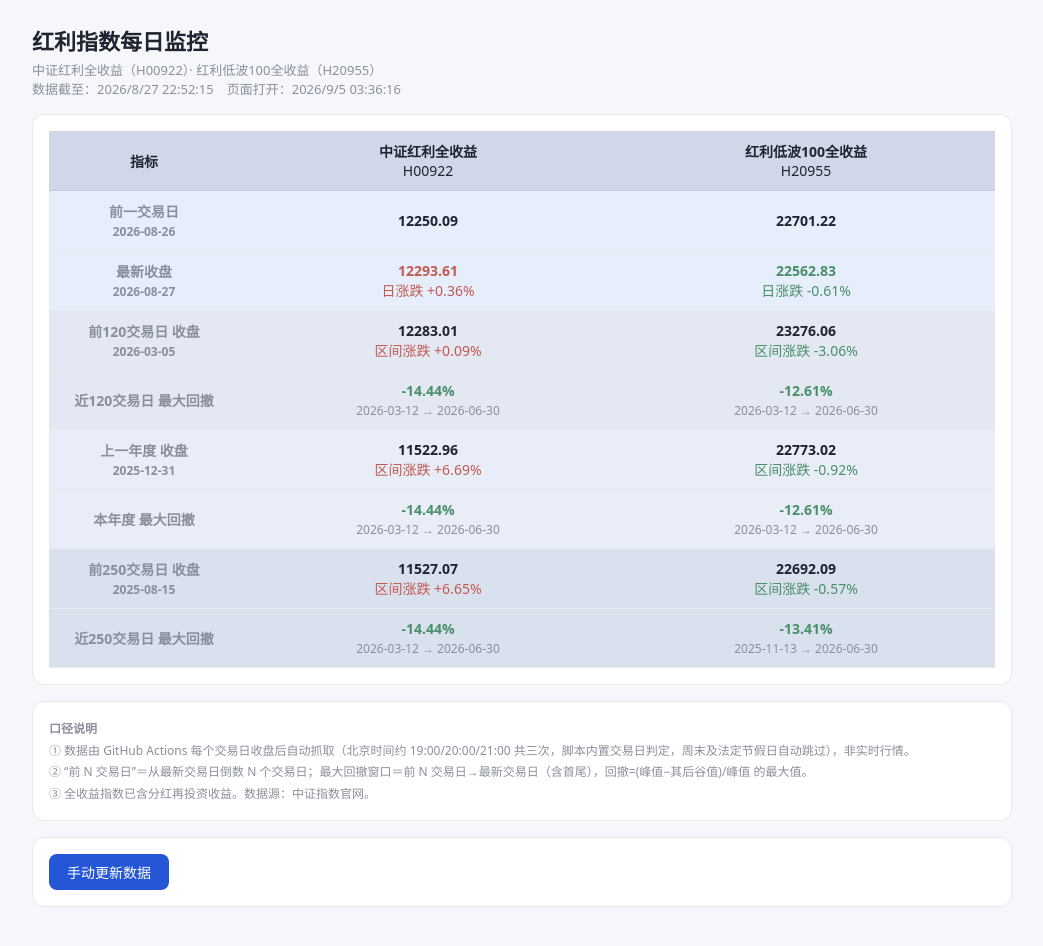
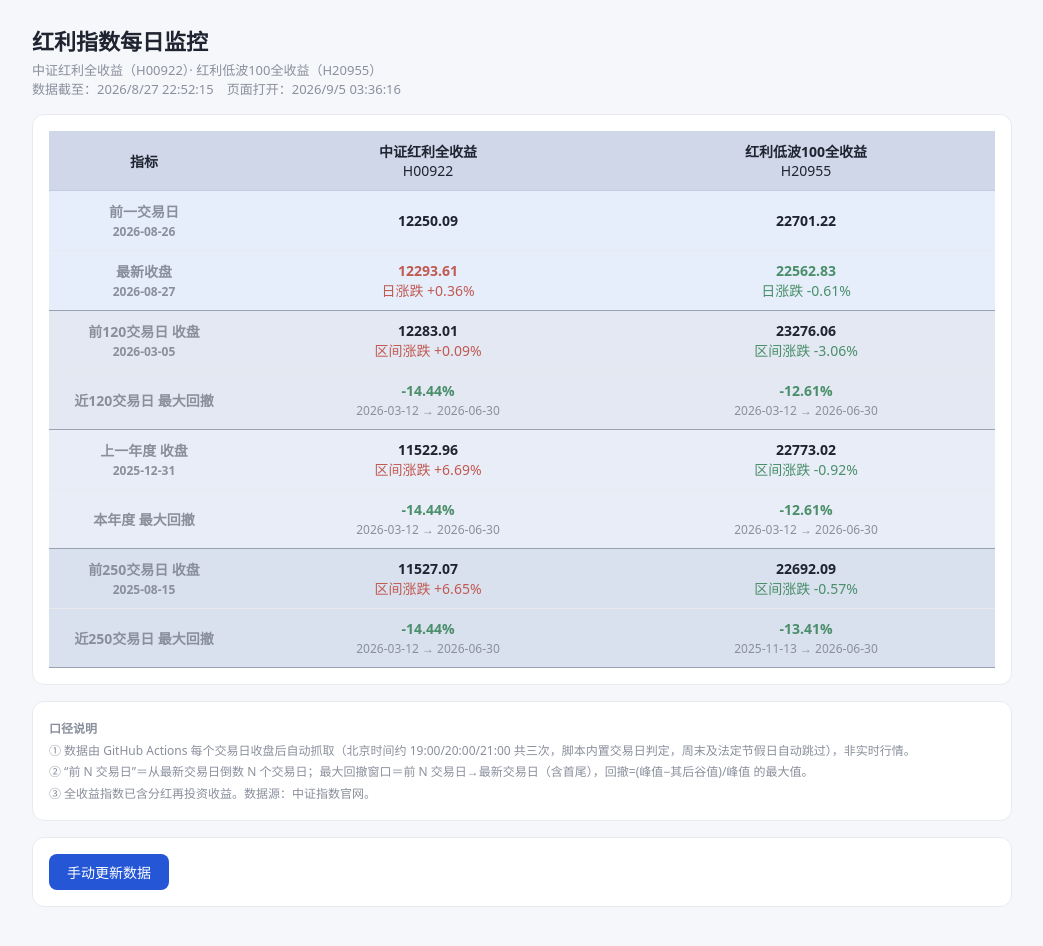
Before and after one commit to fengerh/DividIndex_Tracker, a plain HTML site: page index.html in a window 1280 px wide. Shown: the whole page, without its empty margins (118-1161 px from the left). Drawn offline with Linux system fonts and the light colour scheme.

Commit message:
Add files via upload

```diff
--- a/index.html
+++ b/index.html
@@ -17,7 +17,8 @@
       --bg-latest: #e6eefb;
       --bg-year: #e9edf7;
       --bg-120: #e3e8f3;
-      --bg-250: #d9e0ee
+      --bg-250: #d9e0ee;
+      --sep: #9aa3b1
     }
 
     * {
@@ -83,6 +84,10 @@
       color: var(--sub);
       white-space: nowrap;
       width: 190px
+    }
+
+    tr.sep td {
+      border-bottom: 1px solid var(--sep)
     }
 
     .up {
@@ -317,16 +322,16 @@
       // 行按时间窗口分组：顶部行固定、年度行/120日行/250日行按下述顺序拼接
       const topRows = [
         { label: "前一交易日", date: a => fmtDate(a.prev.date), cell: a => `<b>${fmt(a.prev.close)}</b>`, bg: "var(--bg-latest)" },
-        { label: "最新收盘", date: a => fmtDate(a.latest.date), cell: a => `<b class="${cls(a.dayChg)}">${fmt(a.latest.close)}</b><div class="${cls(a.dayChg)}">日涨跌 ${pct(a.dayChg)}</div>${newHighCell(a)}`, bg: "var(--bg-latest)" }];
+        { label: "最新收盘", date: a => fmtDate(a.latest.date), cell: a => `<b class="${cls(a.dayChg)}">${fmt(a.latest.close)}</b><div class="${cls(a.dayChg)}">日涨跌 ${pct(a.dayChg)}</div>${newHighCell(a)}`, bg: "var(--bg-latest)", sep: true }];
       const yearRows = [
         { label: "上一年度 收盘", date: a => fmtDate(a.year.prevYearDate), cell: a => yearCloseCell(a), bg: "var(--bg-year)" },
-        { label: "本年度 最大回撤", date: null, cell: a => yearMddCell(a), bg: "var(--bg-year)" }];
+        { label: "本年度 最大回撤", date: null, cell: a => yearMddCell(a), bg: "var(--bg-year)", sep: true }];
       const rows120 = [
         { label: "前120交易日 收盘", date: a => fmtDate(a.wins[120].start.date), cell: a => winCell(a, 120), bg: "var(--bg-120)" },
-        { label: "近120交易日 最大回撤", date: null, cell: a => mddCell(a, 120), bg: "var(--bg-120)" }];
+        { label: "近120交易日 最大回撤", date: null, cell: a => mddCell(a, 120), bg: "var(--bg-120)", sep: true }];
       const rows250 = [
         { label: "前250交易日 收盘", date: a => fmtDate(a.wins[250].start.date), cell: a => winCell(a, 250), bg: "var(--bg-250)" },
-        { label: "近250交易日 最大回撤", date: null, cell: a => mddCell(a, 250), bg: "var(--bg-250)" }];
+        { label: "近250交易日 最大回撤", date: null, cell: a => mddCell(a, 250), bg: "var(--bg-250)", sep: true }];
       // 上半年（1-6月）：本年度跨度短于120交易日，年度行在上；下半年（7-12月）：120日行上移。
       // 前250交易日跨度最长（约一年多），始终位于最底部。
       const rows = new Date().getMonth() < 6
@@ -338,7 +343,7 @@
           const r = R[idx.code];
           return r.error ? `<td><span class="small">失败：${r.error}</span></td>` : `<td style="background:${row.bg}">${row.cell(r)}</td>`;
         }).join("");
-        return `<tr><td class="metric" style="background:${row.bg}">${row.label}${row.date && r0 && !r0.error ? `<div class="small">${row.date(r0)}</div>` : ""}</td>${cells}</tr>`;
+        return `<tr${row.sep ? ' class="sep"' : ""}><td class="metric" style="background:${row.bg}">${row.label}${row.date && r0 && !r0.error ? `<div class="small">${row.date(r0)}</div>` : ""}</td>${cells}</tr>`;
       }).join("");
     }
     async function load() {
```
